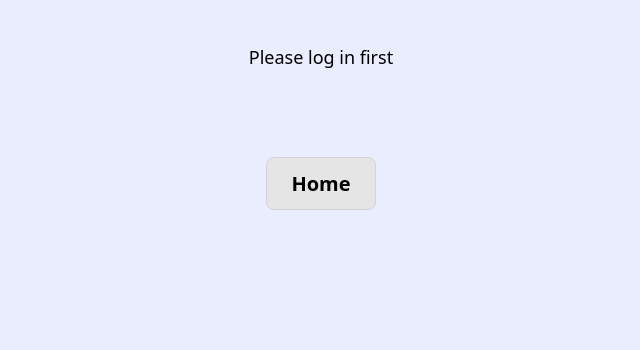
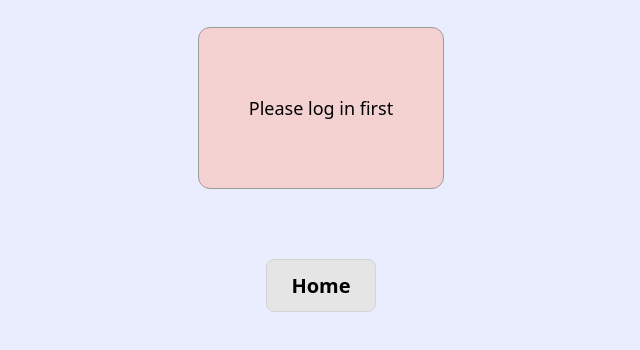
Before and after one commit to LeonWTW/ElderCareConnect, a plain HTML site: page source/frontend/elder_tasks.html in a window 1280 px wide. Shown: the part 326-676 px from the top of the page, without its empty margins (319-959 px from the left). Drawn offline with Linux system fonts and the light colour scheme.

Commit message:
elder task ui

```diff
--- a/source/frontend/styles/elder_tasks.css
+++ b/source/frontend/styles/elder_tasks.css
@@ -39,28 +39,12 @@ a {
     padding: 50px;
 }
 
-/* <div class="task-item ${task.is_complete ? 'completed' : ''}" id="task-${task.id}">
-        <div class="task-info">
-            <strong class="task-title">${task.task_name} <span class="task-status"> - ${task.is_complete ? 'Completed' : 'Pending'}</span></strong>
-            ${task.description ? `<p class="task-desc">${task.description}</p>` : ''}
-            <button class="delete-btn" onclick="deleteTask(${task.id})">Delete</button>
-        </div>
-    </div> */
-
-/* <div class="task-item ${task.is_complete ? 'completed' : ''}" id="task-${task.id}">
-        <div class="task-info">
-            <strong>${task.task_name}</strong>
-            ${task.description ? `<p>${task.description}</p>` : ''}
-        </div>
-        <button
-            class="complete-btn ${task.is_complete ? 'done' : ''}"
-            onclick="toggleTask(${task.id}, ${!task.is_complete})"
-            ${task.is_complete ? 'disabled' : ''}
-        >
-            ${task.is_complete ? 'Completed' : 'Mark Done'}
-        </button>
-    </div> */
-
+.task-list {
+    background-color: rgb(244, 210, 210);
+    padding: 50px;
+    border: 1px solid rgb(155, 155, 155);
+    border-radius: 12px;
+}
 
 .task-item {
     background-color: #f9f9f9;
@@ -68,6 +52,7 @@ a {
     padding: 10px;
     border-radius: 4px;
     width: 400px;
+    margin-bottom: 20px;;
 }
 
 .task-info {
```
